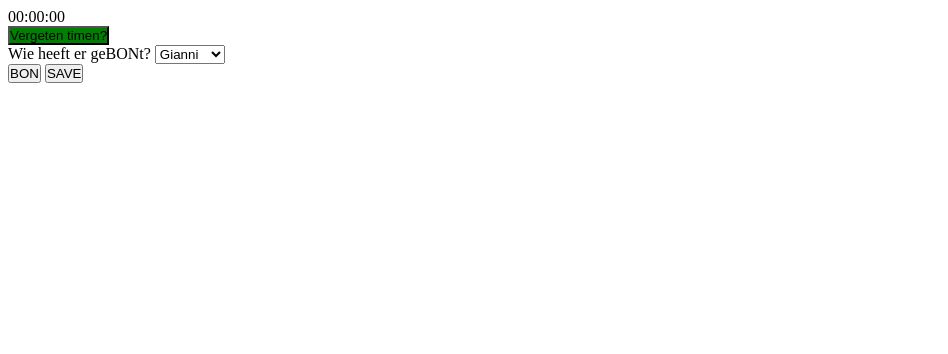
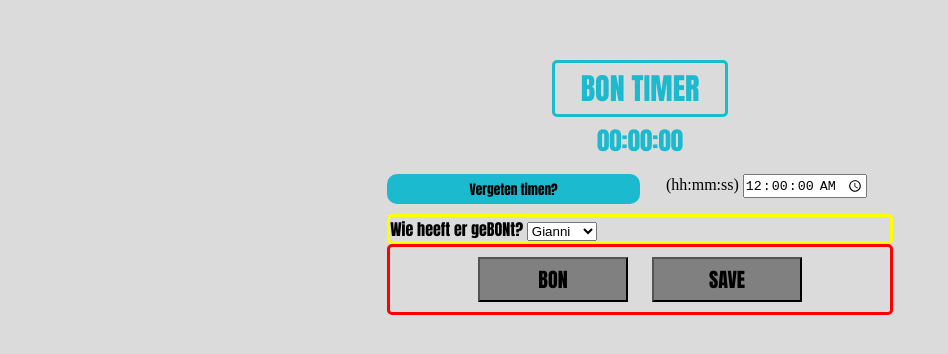
Before and after one commit to SanderSoftTouch/timerv2, a website: page index.html in a window 1280 px wide. Shown: the whole page, without its empty margins (0-948 px from the left). Drawn offline with Linux system fonts and the light colour scheme; no server answers.

Commit message:
CCSUpdate

```diff
--- a/index.css
+++ b/index.css
@@ -4,6 +4,88 @@
     box-sizing: border-box;
 }
 
+body{
+    background-color: #dbdbdb;
+}
+
+.mainContainer{
+    background-color: #dbdbdb;
+    width: 40%;
+    margin-left:  auto;
+    margin-right: auto;
+    margin-top: 50px;
+    padding-top: 10px;
+}
+
+.headText{
+    font-size: 30px;
+    font-family: Impact, Haettenschweiler, 'Arial Narrow Bold', sans-serif;
+    color: #1bbacf;
+    text-align: center;
+    border-style: solid;
+    border-radius: 5px;
+    border-color: #1bbacf;
+    width: 35%;
+    padding-top: 3px;
+    padding-bottom: 3px;
+    margin-left: auto;
+    margin-right: auto;
+}
+
+.AddTimeContainer{
+    display: flex;
+}
+
+.AddTimeElement{
+    width: 50%;
+}
+
 .buttonAddTime{
-    background-color: green;
+    background-color: #1bbacf;
+    text-align: center;
+    font-family: Impact, Haettenschweiler, 'Arial Narrow Bold', sans-serif;
+    height: 30px;
+    margin-top: 10px;
+    margin-bottom: 10px;
+    border-style: none;
+    border-radius: 10px;
 }
+
+.timeForgot{
+    text-align: center;
+    margin-top: 10px;
+    margin-bottom: 10px;
+}
+
+.userDropdown{
+    font-family: Impact, Haettenschweiler, 'Arial Narrow Bold', sans-serif;
+    border-style: solid;
+    border-radius: 5px;
+    border-color: yellow;
+}
+
+.timer{
+    font-size: 25px;
+    font-family: Impact, Haettenschweiler, 'Arial Narrow Bold', sans-serif;
+    color: #1bbacf;
+    padding-top: 5px;
+    padding-bottom: 5px;
+    text-align: center;
+}
+
+.buttonRow {
+    text-align: center;
+    border-style: solid;
+    border-radius: 5px;
+    border-color: red;
+}
+
+.buttonBon, .buttonSave {
+    font-family: Impact, Haettenschweiler, 'Arial Narrow Bold', sans-serif;
+    font-size: 20px;
+    padding: 5px;
+    margin: 10px; /* Adjust the margin as needed */
+    width: 150px;
+    height: fit-content;
+    background-color: gray
+}
--- a/index.html
+++ b/index.html
@@ -7,15 +7,21 @@
     <link rel="stylesheet" href="./index.css">
 </head>
 <body>
+    <div class="mainContainer">
+        <div class="headText">
+            BON TIMER
+        </div>
         <div id="divtimer">
-        <div id="timer"></div>
-        <button class="buttonAddTime" onclick="vergeetFunctie()">Vergeten timen?</button>
-        <div id="vergeet" hidden>
+            <div class="timer" id="timer"></div>
+            <div class="AddTimeContainer">
+                <button class="buttonAddTime AddTimeElement" onclick="vergeetFunctie()">Vergeten timen?</button>
+                <div class="timeForgot AddTimeElement" id="vergeet" visible>
                     <label for="timer_input"> (hh:mm:ss)</label>
                     <input type="time" name="timer_input" id="timer_input" step="1" value="00:00:00">
                 </div>
             </div>
-    <div id="bon-dropdown">
+        </div>
+        <div class="userDropdown" id="bon-dropdown">
             <label for="bonner">Wie heeft er geBONt?</label>
             <select name="bonner" id="bonner">
             <option value="Gianni">Gianni</option>
@@ -25,8 +31,11 @@
             <option value="Sander">Sander</option>
             </select>
         </div>
-    <button onclick="knopklik(this)">BON</button>
-    <button onclick="insertInto()">SAVE</button>
+        <div class="buttonRow">
+            <button class="buttonBon" onclick="knopklik(this)">BON</button>
+            <button class="buttonSave" onclick="insertInto()">SAVE</button>
+        </div>
         <script src="./index.js"></script>
+    </div>
 </body>
 </html>
--- a/index.js
+++ b/index.js
@@ -39,7 +39,7 @@ function knopklik(button){
         }, 1000);
     } else {
         button.innerHTML = "BON"
-        button.style.backgroundColor = "Green"
+        button.style.backgroundColor = "gray"
         clearInterval(timerOn) //stop_timer
     }
 }
```
Also changed, not shown: images/1.jpg (added), images/1_scholing.jpg (added), images/1_web.jpg (added), images/2.jpg (added), images/bg_1920x1080.png (added), images/bg_800x600.png (added). Lines whose indentation alone changed are shown as unchanged.
